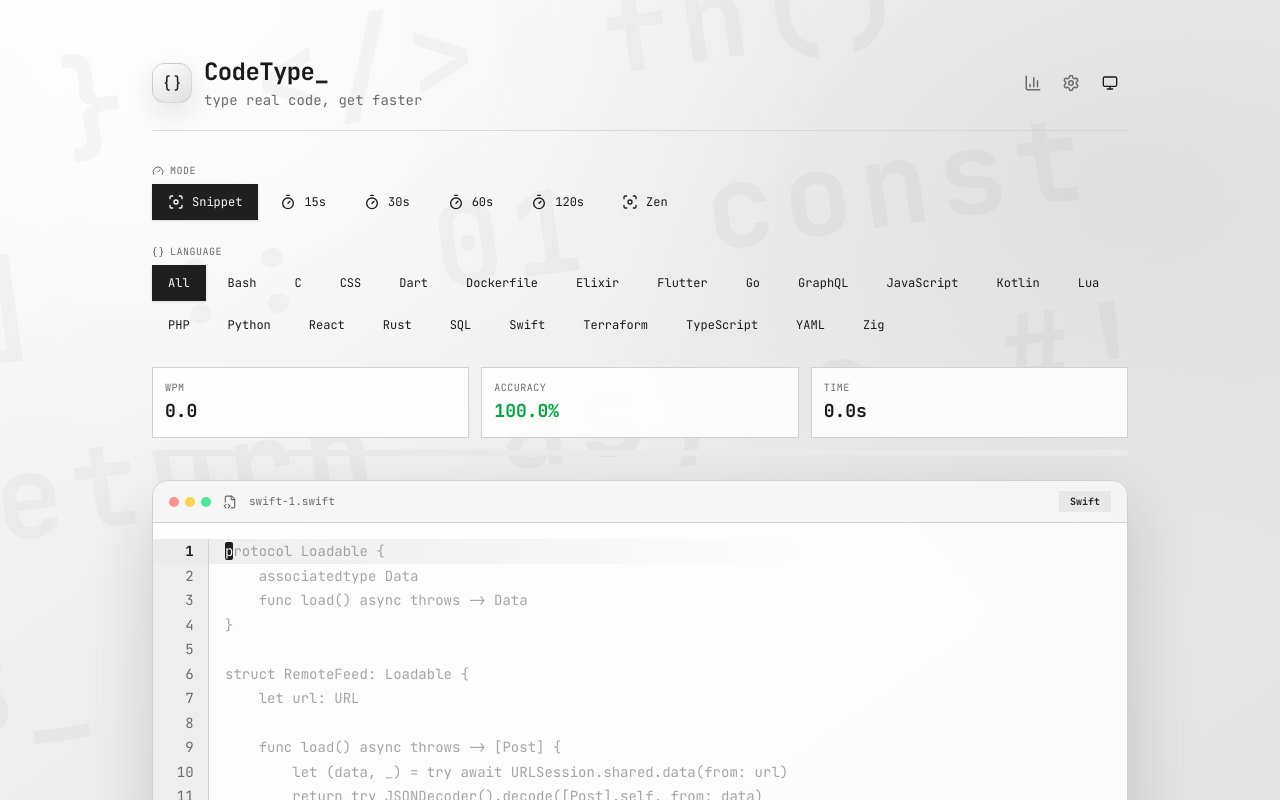
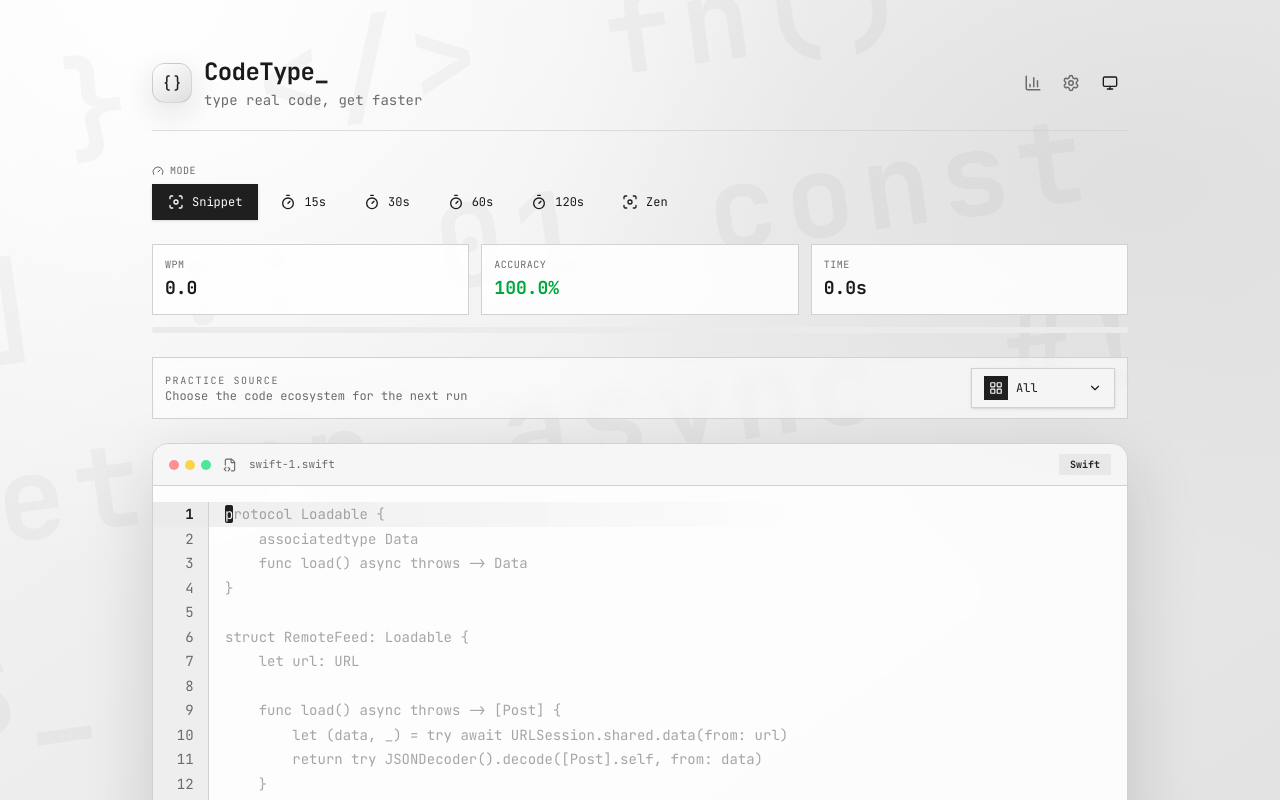
Before and after one commit to nannndev/codetype, a React (Vite) app: page / in a window 1280 px wide. Shown: the top 800 px of the page. Built offline with nearby package versions, Linux system fonts and the light colour scheme.

Commit message:
feat: track completed correct character count and individual attempt indexes for typing statistics

```diff
--- a/package.json
+++ b/package.json
@@ -18,6 +18,7 @@
     "react": "^19.2.8",
     "react-dom": "^19.2.8",
     "react-router-dom": "^7.18.2",
+    "simple-icons": "^16.28.0",
     "tailwind-merge": "^3.6.0"
   },
   "devDependencies": {
--- a/src/App.tsx
+++ b/src/App.tsx
@@ -1,5 +1,6 @@
 import { useState, useCallback, useEffect, useRef, useMemo } from "react";
-import { CornerDownLeft, IndentIncrease } from "lucide-react";
+import { CornerDownLeft, IndentIncrease, RotateCcw } from "lucide-react";
+import { Button } from "@/components/ui/button";
 import { CodeDisplay } from "@/components/CodeDisplay";
 import { StatsBar } from "@/components/StatsBar";
 import { ResultsScreen } from "@/components/ResultsScreen";
@@ -41,6 +42,7 @@ export default function App() {
     keystrokes,
     mistakes,
     errorHistory,
+    completedCorrectChars,
   } = useGame({ config, getSnippet: getRandomSnippet });
 
   const [result, setResult] = useState<RunResult | null>(null);
@@ -70,13 +72,16 @@ export default function App() {
   }, [language, mode, duration, status, reset, focusWorkspace]);
 
   useEffect(() => {
-    if (status === "finished" && input.length > 0) {
-      const correct = [...input].filter((c, i) => c === snippet.code[i]).length;
+    if (status === "finished" && keystrokes > 0) {
+      const currentCorrect = [...input].filter((c, i) => c === snippet.code[i]).length;
+      const correct = completedCorrectChars + currentCorrect;
       const wpm = computeWpm(correct, elapsedMs);
       const acc = keystrokes === 0 ? 100 : Math.round(((keystrokes - mistakes) / keystrokes) * 1000) / 10;
-      const rawWpm = computeRawWpm(input.length, elapsedMs);
+      const rawWpm = computeRawWpm(keystrokes, elapsedMs);
       const consistency = computeConsistency(wpmSnapshots);
-      const perLineStats = computePerLineStats(snippet.code, input, errorHistory);
+      const perLineStats = config.mode === "snippet"
+        ? computePerLineStats(snippet.code, input, errorHistory)
+        : [];
 
       const r: RunResult = {
         snippetId: snippet.id,
@@ -86,7 +91,7 @@ export default function App() {
         wpm,
         accuracy: acc,
         duration: Math.round(elapsedMs),
-        charsTyped: input.length,
+        charsTyped: keystrokes,
         timestamp: Date.now(),
         mode: config.mode,
         rawWpm: rawWpm,
@@ -106,7 +111,7 @@ export default function App() {
         // localStorage may be unavailable
       }
     }
-  }, [status, snippet, input, elapsedMs, wpmSnapshots, config.mode, snippetsCompleted, keystrokes, mistakes, errorHistory]);
+  }, [status, snippet, input, elapsedMs, wpmSnapshots, config.mode, snippetsCompleted, keystrokes, mistakes, errorHistory, completedCorrectChars]);
 
   const handleRetry = useCallback(() => {
     setResult(null);
@@ -145,8 +150,14 @@ export default function App() {
 
   const handleKeyDown = useCallback(
     (e: React.KeyboardEvent) => {
+      if (e.key === "Escape") {
+        e.preventDefault();
+        handleRetry();
+        return;
+      }
+
       if (status === "finished") {
-        if (e.key === "Enter" || (e.key.length === 1 && !e.ctrlKey && !e.metaKey && !e.altKey)) {
+        if (e.key === "Enter") {
           e.preventDefault();
           handleRetry();
         }
@@ -167,6 +178,10 @@ export default function App() {
 
       if (e.key === "Tab") {
         e.preventDefault();
+        if (mode === "zen" && status === "running") {
+          stop();
+          return;
+        }
         engineHandleKey(" ");
         engineHandleKey(" ");
         return;
@@ -177,7 +192,7 @@ export default function App() {
         engineHandleKey("\n");
       }
     },
-    [status, engineHandleKey, handleRetry],
+    [status, mode, engineHandleKey, handleRetry, stop],
   );
 
   const charStates = useMemo(() => computeCharStates(snippet.code, input), [snippet.code, input]);
@@ -186,8 +201,8 @@ export default function App() {
     [keystrokes, mistakes],
   );
   const correctChars = useMemo(
-    () => [...input].filter((c, i) => c === snippet.code[i]).length,
-    [input, snippet.code],
+    () => completedCorrectChars + [...input].filter((c, i) => c === snippet.code[i]).length,
+    [completedCorrectChars, input, snippet.code],
   );
   const wpm = useMemo(() => computeWpm(correctChars, elapsedMs), [correctChars, elapsedMs]);
   const progress = useMemo(
@@ -226,14 +241,6 @@ export default function App() {
               onStopZen={handleZenStop}
             />
 
-            <LanguagePicker
-              languages={languages}
-              selected={language}
-              onSelect={handleLanguageChange}
-              disabled={status === "running"}
-              loading={isLoadingSource}
-            />
-
             <StatsBar
               wpm={wpm}
               accuracy={accuracy}
@@ -243,6 +250,14 @@ export default function App() {
               secondsRemaining={secondsRemaining}
               snippetsCompleted={snippetsCompleted}
               totalChars={input.length}
+            />
+
+            <LanguagePicker
+              languages={languages}
+              selected={language}
+              onSelect={handleLanguageChange}
+              disabled={status === "running"}
+              loading={isLoadingSource}
             />
 
             <CodeDisplay
@@ -255,6 +270,10 @@ export default function App() {
             />
 
             <div className="flex flex-col gap-3 text-xs text-muted-foreground sm:flex-row sm:items-center sm:justify-between">
+              <span className="flex items-center gap-2">
+                <Button type="button" variant="ghost" size="sm" onClick={handleRetry} className="h-7 px-2 text-[11px]">
+                  <RotateCcw data-icon="inline-start" /> Restart
+                </Button>
                 <span>
                   {status === "idle"
                     ? "Start typing to begin"
@@ -262,7 +281,10 @@ export default function App() {
                       ? "Zen mode — Tab to stop"
                       : "Keep typing..."}
                 </span>
+              </span>
               <span className="flex flex-wrap items-center gap-2">
+                <kbd className="rounded border bg-muted px-1 py-0.5 text-[10px] font-mono">Esc</kbd>
+                <span>restart</span>
                 <IndentIncrease aria-hidden="true" className="size-3.5" />
                 <kbd className="rounded border bg-muted px-1 py-0.5 text-[10px] font-mono">Tab</kbd>
                 <span>{mode === "zen" ? "stop" : "indent"}</span>
--- a/src/components/ErrorHeatmap.tsx
+++ b/src/components/ErrorHeatmap.tsx
@@ -8,7 +8,7 @@ interface ErrorHeatmapProps {
 export function ErrorHeatmap({ errorPositions, totalChars }: ErrorHeatmapProps) {
   if (totalChars === 0) return null;
 
-  const errorSet = new Set(errorPositions.map((e) => e.index));
+  const errorSet = new Set(errorPositions.map((e) => e.attemptIndex ?? e.index));
   const charsPerRow = 40;
   const rows = Math.ceil(totalChars / charsPerRow);
   const grid: number[][] = [];
--- a/src/components/LanguagePicker.tsx
+++ b/src/components/LanguagePicker.tsx
@@ -1,5 +1,36 @@
-import { ToggleGroup, ToggleGroupItem } from "@/components/ui/toggle-group";
-import { Braces, CloudDownload } from "lucide-react";
+import { useRef } from "react";
+import {
+  ChevronDown,
+  CloudDownload,
+  Code2,
+  Database,
+  LayoutGrid,
+} from "lucide-react";
+import {
+  siC,
+  siCss,
+  siDart,
+  siDocker,
+  siElixir,
+  siFlutter,
+  siGnubash,
+  siGo,
+  siGraphql,
+  siJavascript,
+  siKotlin,
+  siLua,
+  siPhp,
+  siPython,
+  siReact,
+  siRust,
+  siSwift,
+  siTerraform,
+  siTypescript,
+  siYaml,
+  siZig,
+  type SimpleIcon,
+} from "simple-icons";
+import { cn } from "@/lib/utils";
 
 interface LanguagePickerProps {
   languages: string[];
@@ -9,31 +40,95 @@ interface LanguagePickerProps {
   loading?: boolean;
 }
 
+const LANGUAGE_ICONS: Record<string, SimpleIcon> = {
+  Bash: siGnubash,
+  C: siC,
+  CSS: siCss,
+  Dart: siDart,
+  Dockerfile: siDocker,
+  Elixir: siElixir,
+  Flutter: siFlutter,
+  Go: siGo,
+  GraphQL: siGraphql,
+  JavaScript: siJavascript,
+  Kotlin: siKotlin,
+  Lua: siLua,
+  PHP: siPhp,
+  Python: siPython,
+  React: siReact,
+  Rust: siRust,
+  Swift: siSwift,
+  Terraform: siTerraform,
+  TypeScript: siTypescript,
+  YAML: siYaml,
+  Zig: siZig,
+};
+
+function LanguageIcon({ language, className }: { language: string; className?: string }) {
+  if (language === "All") return <LayoutGrid aria-hidden="true" className={className} />;
+  if (language === "SQL") return <Database aria-hidden="true" className={className} />;
+
+  const icon = LANGUAGE_ICONS[language];
+  if (!icon) return <Code2 aria-hidden="true" className={className} />;
+
+  return (
+    <svg aria-hidden="true" className={className} viewBox="0 0 24 24" fill="currentColor">
+      <path d={icon.path} />
+    </svg>
+  );
+}
+
 export function LanguagePicker({ languages, selected, onSelect, disabled, loading = false }: LanguagePickerProps) {
+  const detailsRef = useRef<HTMLDetailsElement>(null);
+
+  const selectLanguage = (language: string) => {
+    onSelect(language);
+    detailsRef.current?.removeAttribute("open");
+  };
+
   return (
-    <div className="flex flex-col gap-1.5">
-      <span className="flex items-center gap-1.5 text-[10px] uppercase tracking-wider text-muted-foreground">
-        <Braces aria-hidden="true" className="size-3" />
-        Language
-        {loading ? <CloudDownload aria-label="Fetching source code" className="ml-1 size-3 animate-pulse text-primary" /> : null}
-      </span>
-      <ToggleGroup
-        type="single"
-        value={selected}
-        onValueChange={(v) => v && onSelect(v)}
-        disabled={disabled}
-        className="flex-wrap justify-start gap-1.5"
-      >
-        {languages.map((lang) => (
-          <ToggleGroupItem
-            key={lang}
-            value={lang}
-            className="h-9 px-4 text-xs rounded-lg transition-all duration-150 data-[state=on]:bg-primary data-[state=on]:text-primary-foreground data-[state=on]:shadow-sm"
-          >
-            {lang}
-          </ToggleGroupItem>
-        ))}
-      </ToggleGroup>
+    <div className="relative z-30 flex items-center justify-between gap-4 rounded-xl border bg-card/65 px-3 py-2.5 backdrop-blur-sm">
+      <div className="min-w-0">
+        <div className="text-[10px] uppercase tracking-[0.16em] text-muted-foreground">Practice source</div>
+        <div className="truncate text-xs text-muted-foreground">Choose the code ecosystem for the next run</div>
+      </div>
+
+      <details ref={detailsRef} className="group relative shrink-0">
+        <summary
+          className={cn(
+            "flex h-10 min-w-36 list-none items-center gap-2 rounded-lg border bg-background px-3 text-xs font-medium shadow-sm transition-colors hover:bg-muted focus-visible:outline-none focus-visible:ring-2 focus-visible:ring-ring [&::-webkit-details-marker]:hidden",
+            disabled && "pointer-events-none opacity-50",
+          )}
+          aria-disabled={disabled}
+        >
+          <span className="grid size-6 place-items-center rounded-md bg-primary text-primary-foreground">
+            <LanguageIcon language={selected} className="size-3.5" />
+          </span>
+          <span className="min-w-0 flex-1 truncate text-left">{selected}</span>
+          {loading ? (
+            <CloudDownload aria-label="Fetching source code" className="size-3.5 animate-pulse" />
+          ) : (
+            <ChevronDown aria-hidden="true" className="size-3.5 transition-transform group-open:rotate-180" />
+          )}
+        </summary>
+
+        <div className="absolute right-0 top-[calc(100%+0.5rem)] z-20 grid max-h-72 w-64 grid-cols-2 gap-1 overflow-y-auto rounded-xl border bg-popover p-2 text-popover-foreground shadow-xl">
+          {languages.map((language) => (
+            <button
+              key={language}
+              type="button"
+              onClick={() => selectLanguage(language)}
+              className={cn(
+                "flex items-center gap-2 rounded-lg px-2.5 py-2 text-left text-xs transition-colors hover:bg-muted focus-visible:outline-none focus-visible:ring-2 focus-visible:ring-ring",
+                language === selected && "bg-primary text-primary-foreground hover:bg-primary",
+              )}
+            >
+              <LanguageIcon language={language} className="size-3.5 shrink-0" />
+              <span className="truncate">{language}</span>
+            </button>
+          ))}
+        </div>
+      </details>
     </div>
   );
 }
--- a/src/hooks/useGame.ts
+++ b/src/hooks/useGame.ts
@@ -21,6 +21,7 @@ interface UseGameReturn {
   keystrokes: number;
   mistakes: number;
   errorHistory: ErrorDetail[];
+  completedCorrectChars: number;
 }
 
 export function useGame({ config, getSnippet }: UseGameOptions): UseGameReturn {
@@ -34,6 +35,7 @@ export function useGame({ config, getSnippet }: UseGameOptions): UseGameReturn {
   const [keystrokes, setKeystrokes] = useState(0);
   const [mistakes, setMistakes] = useState(0);
   const [errorHistory, setErrorHistory] = useState<ErrorDetail[]>([]);
+  const [completedCorrectChars, setCompletedCorrectChars] = useState(0);
 
   const startRef = useRef<number | null>(null);
   const rafRef = useRef<number | null>(null);
@@ -41,6 +43,8 @@ export function useGame({ config, getSnippet }: UseGameOptions): UseGameReturn {
   const countdownIntervalRef = useRef<number | null>(null);
   const finishedRef = useRef(false);
   const correctCharsRef = useRef(0);
+  const completedCorrectCharsRef = useRef(0);
+  const typedAttemptsRef = useRef(0);
 
   const clearTimers = useCallback(() => {
     if (rafRef.current !== null) {
@@ -115,7 +119,12 @@ export function useGame({ config, getSnippet }: UseGameOptions): UseGameReturn {
       }
 
       if (key === "Backspace") {
-        setInput((prev) => prev.slice(0, -1));
+        setInput((prev) => {
+          const next = prev.slice(0, -1);
+          const currentCorrect = [...next].filter((char, index) => char === snippet.code[index]).length;
+          correctCharsRef.current = completedCorrectCharsRef.current + currentCorrect;
+          return next;
+        });
         return;
       }
 
@@ -123,23 +132,28 @@ export function useGame({ config, getSnippet }: UseGameOptions): UseGameReturn {
         setInput((prev) => {
           const position = prev.length;
           const expected = snippet.code[position] ?? '';
+          const attemptIndex = typedAttemptsRef.current;
+          typedAttemptsRef.current += 1;
           setKeystrokes((count) => count + 1);
           if (key !== expected) {
             setMistakes((count) => count + 1);
             setErrorHistory((errors) => [
               ...errors,
-              { index: position, expected, typed: key },
+              { index: position, attemptIndex, expected, typed: key },
             ].slice(-200));
           }
 
           const next = prev + key;
           const newCorrect = [...next].filter((c, i) => c === snippet.code[i]).length;
-          correctCharsRef.current = newCorrect;
+          correctCharsRef.current = completedCorrectCharsRef.current + newCorrect;
 
           if (next.length >= snippet.code.length) {
             if (config.mode === 'snippet') {
               finish();
             } else {
+              completedCorrectCharsRef.current += newCorrect;
+              correctCharsRef.current = completedCorrectCharsRef.current;
+              setCompletedCorrectChars(completedCorrectCharsRef.current);
               setSnippetsCompleted((n) => n + 1);
               setSnippet(getSnippet());
               return '';
@@ -156,6 +170,8 @@ export function useGame({ config, getSnippet }: UseGameOptions): UseGameReturn {
     clearTimers();
     finishedRef.current = false;
     correctCharsRef.current = 0;
+    completedCorrectCharsRef.current = 0;
+    typedAttemptsRef.current = 0;
     setInput('');
     setStatus('idle');
     setElapsedMs(0);
@@ -165,6 +181,7 @@ export function useGame({ config, getSnippet }: UseGameOptions): UseGameReturn {
     setKeystrokes(0);
     setMistakes(0);
     setErrorHistory([]);
+    setCompletedCorrectChars(0);
     setSnippet(getSnippet());
   }, [clearTimers, config.duration, getSnippet]);
 
@@ -192,5 +209,6 @@ export function useGame({ config, getSnippet }: UseGameOptions): UseGameReturn {
     keystrokes,
     mistakes,
     errorHistory,
+    completedCorrectChars,
   };
 }
--- a/src/types.ts
+++ b/src/types.ts
@@ -34,6 +34,7 @@ export interface PerLineStats {
 
 export interface ErrorDetail {
   index: number;
+  attemptIndex?: number;
   expected: string;
   typed: string;
 }
```
Also changed, not shown: 2 other files (tests, documents, lock files or other folders). Lines whose indentation alone changed are shown as unchanged.
